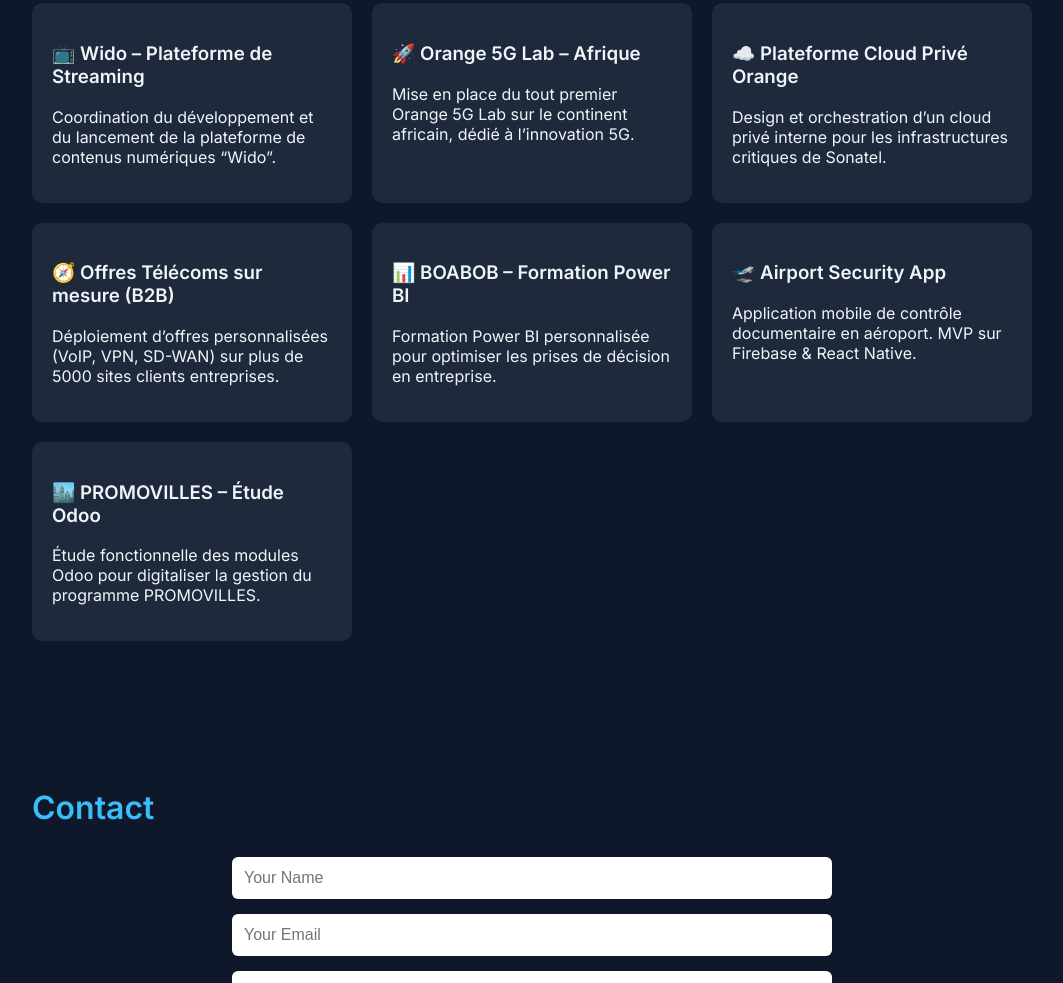
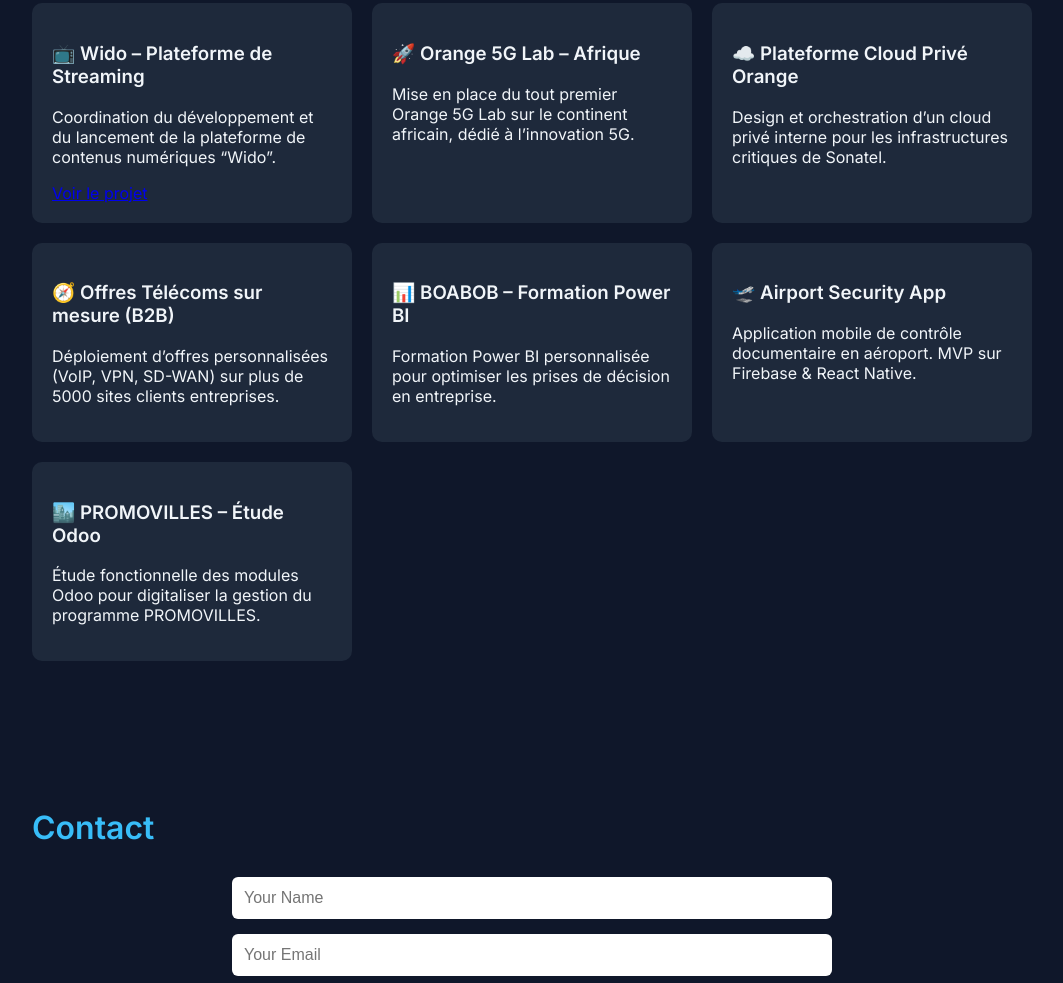
Before and after one commit to wadys-cloud/wadys-site, a plain HTML site: page index.html in a window 1280 px wide. Shown: the part 923-1906 px from the top of the page, without its empty margins (108-1171 px from the left). Drawn offline with nearby package versions, Linux system fonts and the light colour scheme.

Commit message:
Update index.html

```diff
--- a/index.html
+++ b/index.html
@@ -45,6 +45,7 @@
       <div class="portfolio-card">
         <h3>📺 Wido – Plateforme de Streaming</h3>
         <p>Coordination du développement et du lancement de la plateforme de contenus numériques “Wido”.</p>
+        <a href="portfolio/wido.html" class="card-btn">Voir le projet</a>
       </div>
 
       <div class="portfolio-card">
```
